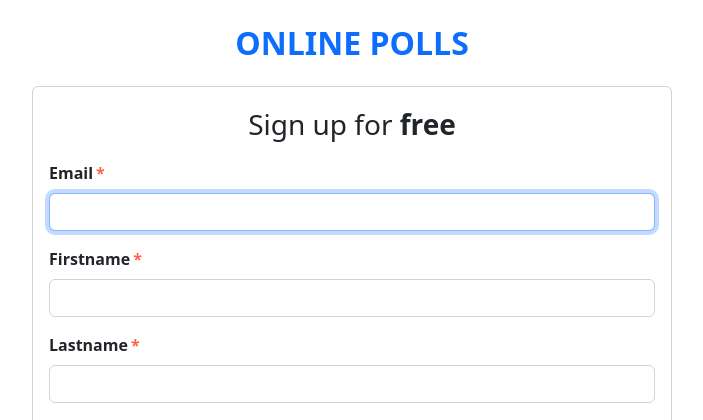
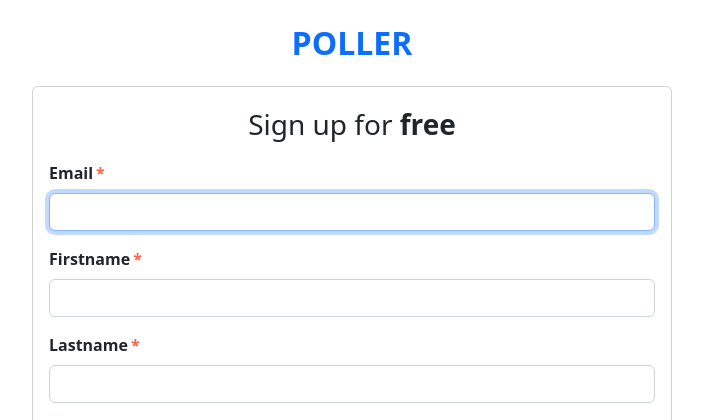
Before and after one commit to michaelikoko/Poller, a Django app: page /register/ in a window 1280 px wide. Shown: the top 420 px of the page, without its empty margins (288-991 px from the left). Run offline with Django 4.2, Linux system fonts and the light colour scheme; some libraries are stand-ins or nearby versions.

Commit message:
modified resgistration page

```diff
--- a/landing_page/templates/landing_page/register.html
+++ b/landing_page/templates/landing_page/register.html
@@ -14,7 +14,7 @@
 <body>
     {% load crispy_forms_tags %}
     <main class="d-flex flex-column align-items-center justify-content-center mt-2 mb-3 p-2">
-        <h2 class="mb-4 mt-2 fw-bold fs-2 text-info"><a href="{% url 'landing_page:landing_page' %}" class="text-decoration-none">ONLINE POLLS</a></h2>
+        <h2 class="mb-4 mt-2 fw-bold fs-2 text-info"><a href="{% url 'landing_page:landing_page' %}" class="text-decoration-none">POLLER</a></h2>
         <form method="post" class="form card w-100 needs-validation" novalidate oninput='password2.setCustomValidity(password.value != password2.value ? "Passwords do not match." : "")'>
 
             {% csrf_token %}
--- a/landing_page/templates/landing_page/reset_password.html
+++ b/landing_page/templates/landing_page/reset_password.html
@@ -17,7 +17,7 @@
     <body>
         <main class="d-flex flex-column align-items-center justify-content-center mt-5 p-2">
             <h2 class="mb-4 mt-2 fw-bold fs-2 text-info"><a href="{% url 'landing_page:landing_page' %}"
-                    class="text-decoration-none">ONLINE POLLS</a>
+                    class="text-decoration-none">POLLER</a>
             </h2>
 
             {% if messages %}
--- a/landing_page/templates/landing_page/reset_password_confirm.html
+++ b/landing_page/templates/landing_page/reset_password_confirm.html
@@ -14,7 +14,7 @@
     {% load crispy_forms_tags %}
 
     <main class="d-flex flex-column align-items-center justify-content-center mt-5 p-2">
-        <h2 class="mb-4 mt-2 fw-bold fs-2 text-info"><a href="{% url 'landing_page:landing_page' %}" class="text-decoration-none">ONLINE POLLS</a></h2>
+        <h2 class="mb-4 mt-2 fw-bold fs-2 text-info"><a href="{% url 'landing_page:landing_page' %}" class="text-decoration-none">POLLER</a></h2>
         <form method="post" class="form card w-100">
             {% csrf_token %}
             <div class="card-body">
```
